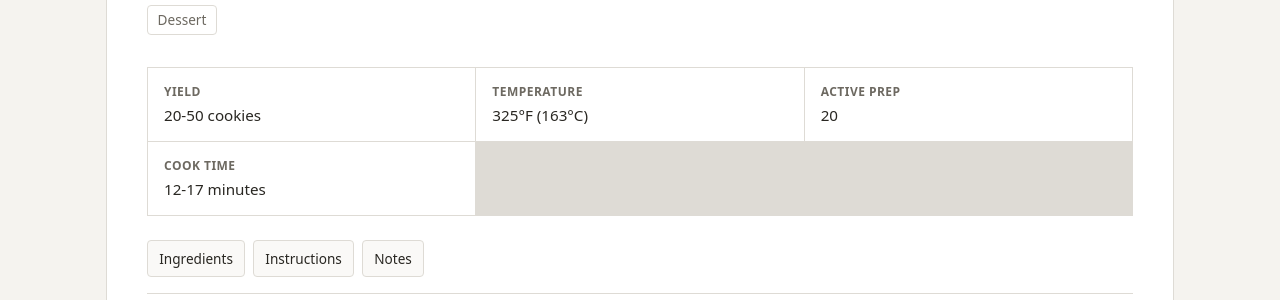
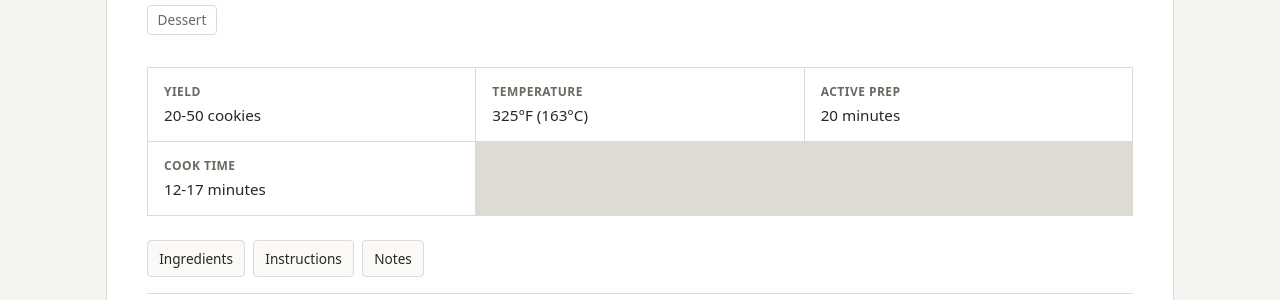
Before and after one commit to sundaycake/recipes, a Jekyll site: the page built from _recipes/chocolate-chip-oatmeal-cookies.md, in a window 1280 px wide and 900 px high. Shown: the part 230-530 px from the top of the window. Built offline with Jekyll 4.4.1, drawn with Linux system fonts in a browser that asks for light colours.

Commit message:
Update chocolate-chip-oatmeal-cookies.md

```diff
--- a/_recipes/chocolate-chip-oatmeal-cookies.md
+++ b/_recipes/chocolate-chip-oatmeal-cookies.md
@@ -7,12 +7,13 @@ category: Dessert
 tags:
   - cookie
   - baking
+  - air fryer
 
 yield: 20-50 cookies
 default_scale: 1
 scale_notes:
 
-prep_active: 20
+prep_active: 20 minutes
 prep_inactive:
 
 cook_time: 12-17 minutes
```
